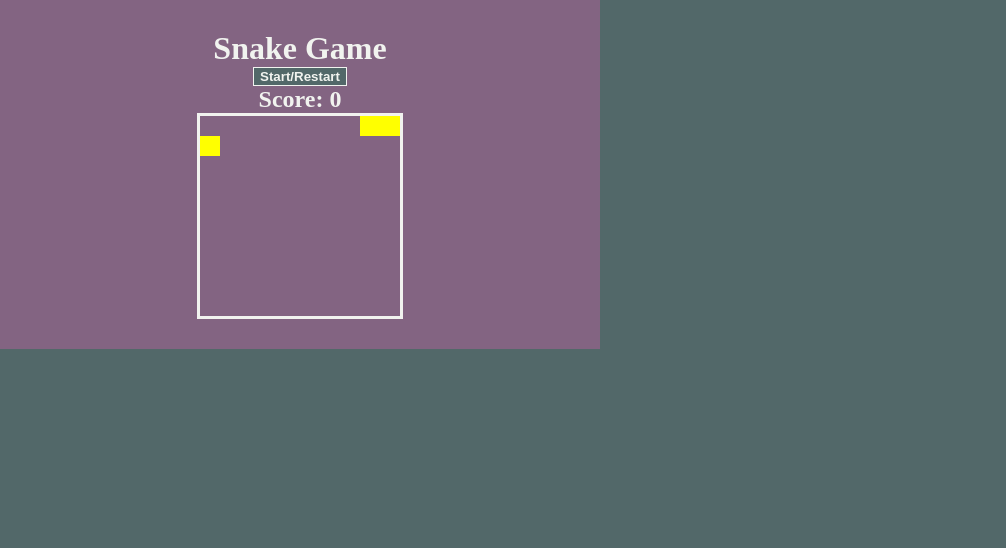
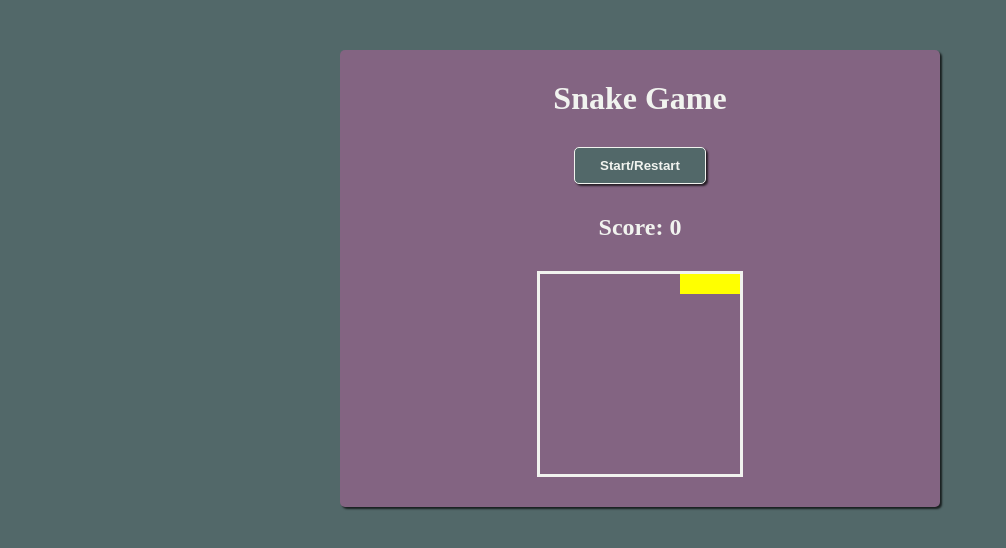
Before and after one commit to klezi10/snake-game, a plain HTML site: page index.html in a window 1280 px wide. Both pictures are taken after a click on the button "Start/Restart". Shown: the whole page, without its empty margins (0-1006 px from the left). Drawn offline with Linux system fonts and the light colour scheme.

Commit message:
set up endgame if snake hits the walls

```diff
--- a/script.js
+++ b/script.js
@@ -21,6 +21,20 @@ createGrid();
 theSnake.forEach((index) => squares[index].classList.add('snake'));
 
 function move() {
+  if (
+    //snake is at the left wall
+    (theSnake[0] % width === 0 && direction === -1) ||
+    //snake is at the right wall
+    (theSnake[0] % width === 9 && direction === 1) ||
+    //snake is at the top
+    (theSnake[0] - width < 0 && direction === -width) ||
+    //snake is at the bottom
+    (theSnake[0] + width >= 100 && direction === +width) ||
+    //snake goes into itself
+    squares[theSnake[0] + direction].classList.contains('snake')
+  )
+    return clearInterval(timerId);
+
   const tail = theSnake.pop();
   squares[tail].classList.remove('snake');
   theSnake.unshift(theSnake[0] + direction);
@@ -34,7 +48,6 @@ let timerId = setInterval(move, timeInterval);
 function controlSnake(event) {
   switch (event.key) {
     case 'ArrowDown':
-      console.log('down press');
       direction = +width;
       break;
     case 'ArrowUp':
--- a/style.css
+++ b/style.css
@@ -7,27 +7,37 @@ body {
 h1,
 h2 {
   margin: 0;
+  padding-bottom: 30px;
 }
 
 .container {
+  margin: 50px auto;
   max-width: 500px;
   padding: 30px 50px;
   background: #836482;
   color: #f1f3ef;
+  border-radius: 5px;
+  box-shadow: 2px 2px 2px rgba(0, 0, 0, 0.7);
 }
 
 .btn {
   background: #526869;
   color: #f1f3ef;
   border: 1px solid;
+  box-shadow: 2px 2px 2px rgba(0, 0, 0, 0.7);
   font-weight: bold;
   transition: all 150ms ease-in-out;
+  margin-bottom: 30px;
+  padding: 10px 25px;
+  border-radius: 5px;
 }
 
 .btn:hover {
   background: #f1f3ef;
   color: #526869;
   border-color: #526869;
+
+  cursor: pointer;
 }
 
 .grid {
```
